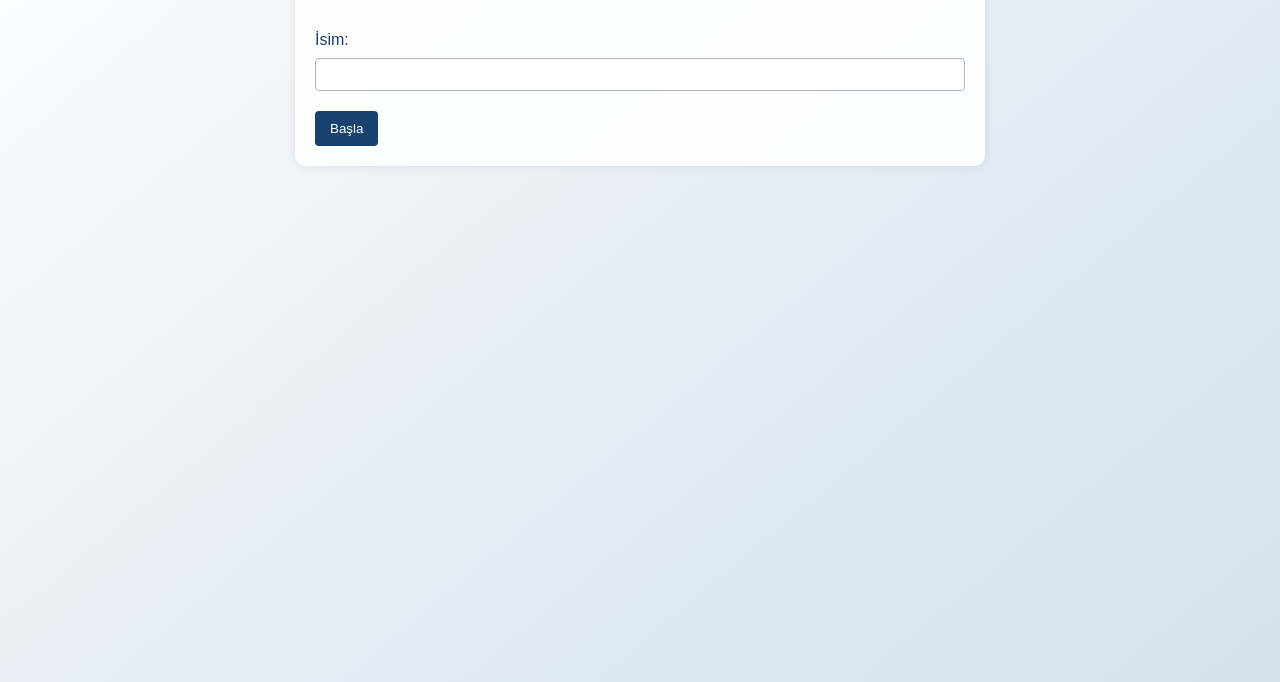
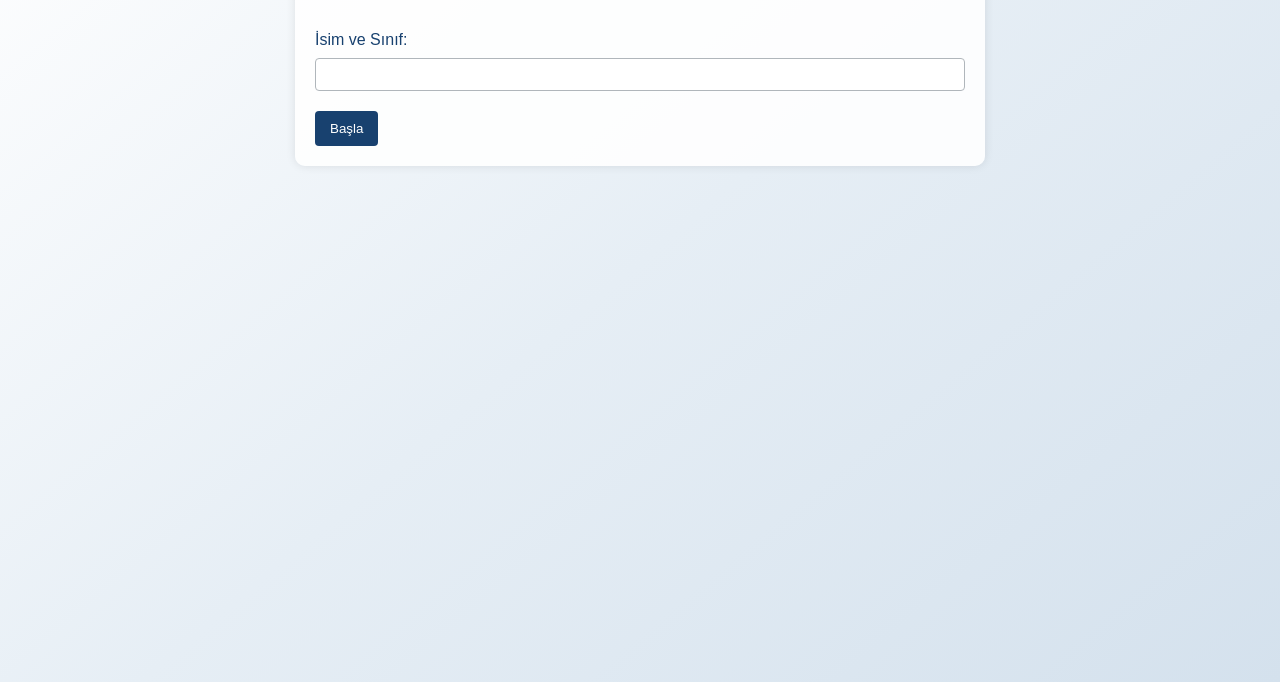
Before and after one commit to atasozlerine/yolculuk, a plain HTML site: page index.html in a window 1280 px wide. Shown: the part 158-840 px from the top of the page. Drawn offline with Linux system fonts and the light colour scheme.

Commit message:
Update index.html

```diff
--- a/index.html
+++ b/index.html
@@ -114,7 +114,7 @@
     <div class="container">
         <h1>Atasözlerine Yolculuk: Yapay Zekâ Destekli Öğrenme</h1>
         <div id="userForm">
-            <label for="name">İsim:</label>
+            <label for="name">İsim ve Sınıf:</label>
             <input type="text" id="name" name="name" required>
 
             <button onclick="submitUserForm()">Başla</button>
```
